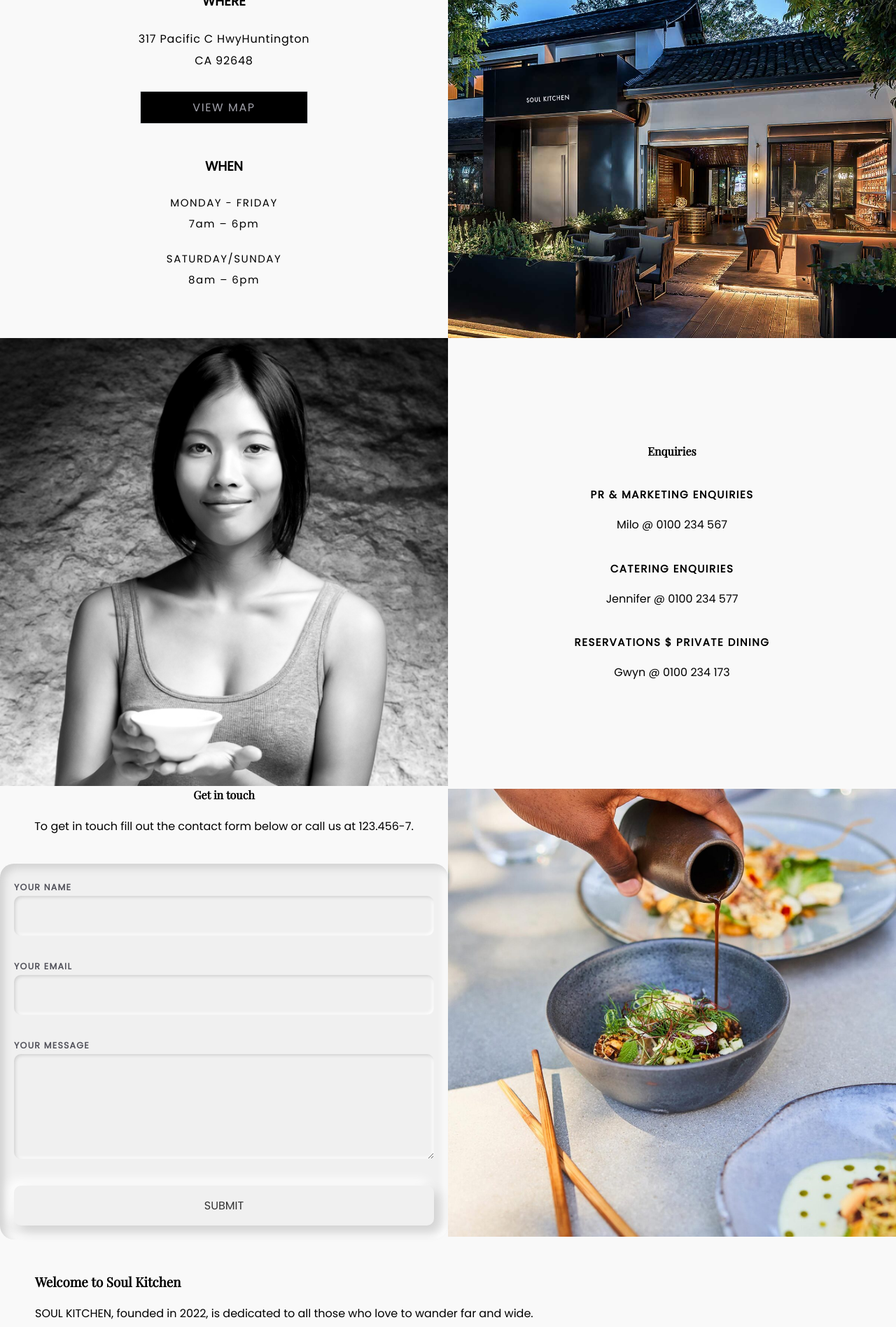
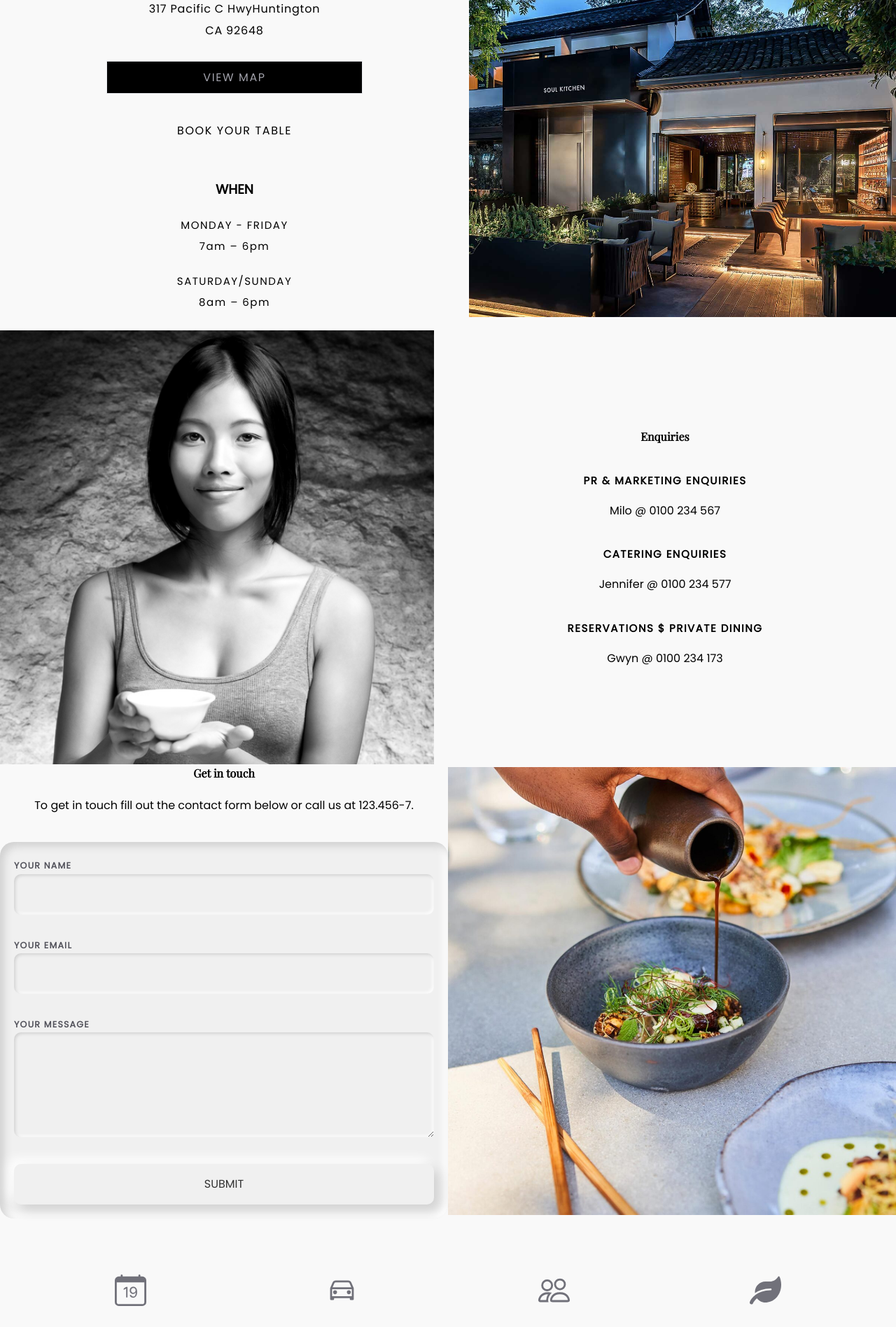
Before and after one commit to Reza-HM/soulkitchen-next, a Next.js app: page /contact in a window 1280 px wide. Shown: the part 840-2736 px from the top of the page at 70% size. Built offline with nearby package versions, Linux system fonts and the light colour scheme.

Commit message:
completed the contact page

```diff
--- a/Components/Templates/Contact/Enquiries.tsx
+++ b/Components/Templates/Contact/Enquiries.tsx
@@ -12,7 +12,7 @@ const Enquiries = () => {
           height={800}
         />
       </div>
-      <div className="w-full md:w-1/2 md:flex-1 flex justify-center items-center">
+      <div className="w-full md:w-1/2 md:flex-1 flex justify-center items-center p-8">
         <div className="flex flex-col items-center gap-8">
           <h2 className="text-6xl font-PlayfairDisplay font-bold !py-8 px-20">
             Enquiries
--- a/Components/Templates/Contact/Header.tsx
+++ b/Components/Templates/Contact/Header.tsx
@@ -4,20 +4,20 @@ import Link from "next/link";
 const Header = () => {
   return (
     <div className="flex flex-wrap justify-between">
-      <div className="w-full md:w-1/2 md:flex-1 flex flex-col gap-12 justify-center items-center">
+      <div className="w-full md:w-1/2 md:flex-1 flex flex-col gap-12 justify-center items-center p-12">
         <h2 className="text-7xl font-bold font-PlayfairDisplay">Find Us</h2>
         <h4 className="text-3xl font-bold mt-7">WHERE</h4>
         <div className="flex flex-col gap-2 items-center">
           <span className="tracking-wider">317 Pacific C HwyHuntington</span>
           <span className="tracking-wider">CA 92648</span>
         </div>
-        <div className="flex items-center gap-12">
-          <button className="w-full xs:w-96 tracking-widest border self-start py-4 px-8 bg-black text-zinc-400 dark:bg-gray-900 dark:text-gray-400 cursor-pointer hover:bg-zinc-500 hover:text-zinc-300 dark:hover:bg-zinc-500 dark:hover:text-zinc-300 duration-300">
+        <div className="flex items-center flex-wrap gap-12">
+          <button className="w-full sm:w-96 tracking-widest border self-start py-4 px-8 bg-black text-zinc-400 dark:bg-gray-900 dark:text-gray-400 cursor-pointer hover:bg-zinc-500 hover:text-zinc-300 dark:hover:bg-zinc-500 dark:hover:text-zinc-300 duration-300">
             VIEW MAP{" "}
           </button>
           <Link
             href="/booking"
-            className="hidden lg:flex justify-center items-center tracking-widest !font-bold py-4 px-8 cursor-pointer border-2 !border-black dark:!border-gray-400 hover:bg-gray-400 hover:text-white hover:!border-gray-400 duration-300"
+            className="w-full sm:w-96 flex justify-center items-center tracking-widest !font-bold py-4 px-8 cursor-pointer border-2 !border-black dark:!border-gray-400 hover:bg-gray-400 hover:text-white hover:!border-gray-400 duration-300"
           >
             BOOK YOUR TABLE
           </Link>
--- a/pages/contact/index.tsx
+++ b/pages/contact/index.tsx
@@ -1,6 +1,10 @@
 import ContactForm from "@/Components/Templates/Contact/ContactForm";
 import Enquiries from "@/Components/Templates/Contact/Enquiries";
 import Header from "@/Components/Templates/Contact/Header";
+import { BsCalendarDate } from "react-icons/bs";
+import { IoCarOutline } from "react-icons/io5";
+import { BsPeople } from "react-icons/bs";
+import { FaLeaf } from "react-icons/fa";
 
 const Contact = () => {
   return (
@@ -8,6 +12,46 @@ const Contact = () => {
       <Header />
       <Enquiries />
       <ContactForm />
+      <div className="container my-32">
+        <div className="grid grid-cols-12 items-center gap-12">
+          <div className="col-span-12 sm:col-span-6 md:col-span-3">
+            <div className="flex flex-col items-center gap-12 animate-fade-right">
+              <BsCalendarDate className="text-7xl text-zinc-500" />
+              <h3 className="font-PlayfairDisplay text-3xl tracking-widest font-bold">
+                Reservations
+              </h3>
+              <span>Are highly recommended</span>
+            </div>
+          </div>
+          <div className="col-span-12 sm:col-span-6 md:col-span-3">
+            <div className="flex flex-col items-center gap-12 animate-fade-right">
+              <IoCarOutline className="text-7xl text-zinc-500" />
+              <h3 className="font-PlayfairDisplay text-3xl tracking-widest font-bold">
+                Parking
+              </h3>
+              <span>Valet Parking is available</span>
+            </div>
+          </div>
+          <div className="col-span-12 sm:col-span-6 md:col-span-3">
+            <div className="flex flex-col items-center gap-12 animate-fade-left">
+              <BsPeople className="text-7xl text-zinc-500" />
+              <h3 className="font-PlayfairDisplay text-3xl tracking-widest font-bold">
+                Dress Attire
+              </h3>
+              <span>Smart casual</span>
+            </div>
+          </div>
+          <div className="col-span-12 sm:col-span-6 md:col-span-3">
+            <div className="flex flex-col items-center gap-12 animate-fade-left">
+              <FaLeaf className="text-7xl text-zinc-500" />
+              <h3 className="font-PlayfairDisplay text-3xl tracking-widest font-bold">
+                Vegetarian
+              </h3>
+              <span>Vegetarian on request</span>
+            </div>
+          </div>
+        </div>
+      </div>
     </div>
   );
 };
```
